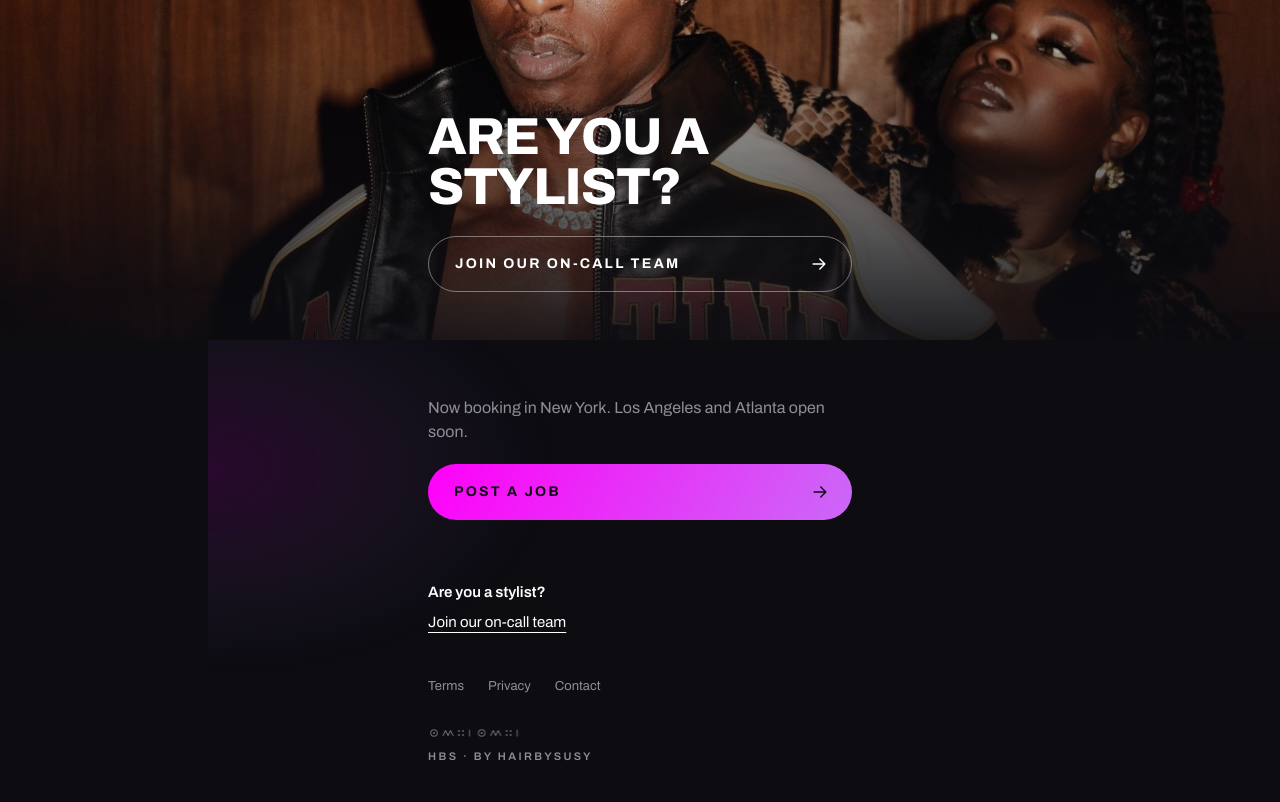
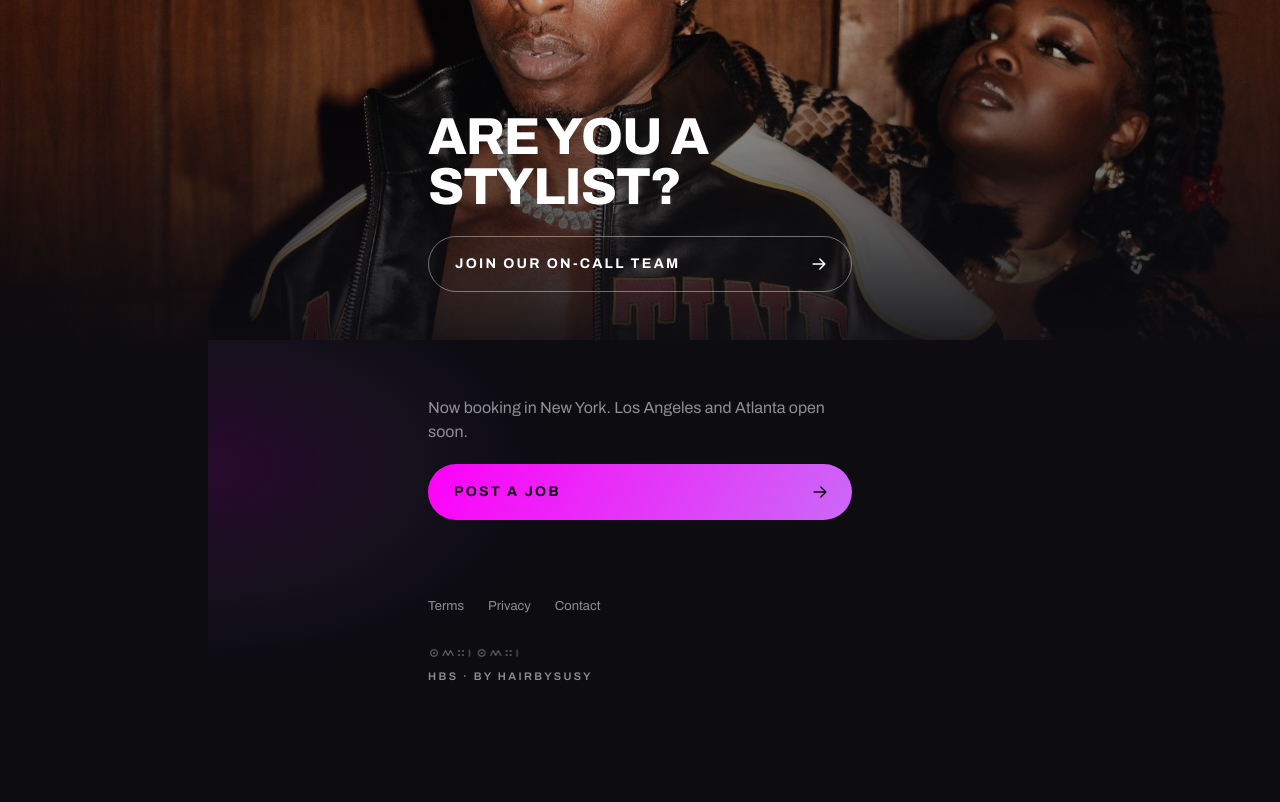
Before and after one commit to hairbysusy/hairbysusy-crew, a plain HTML site: page hairbysusy-crew-github/site/book/index.html in a window 1280 px wide. Shown: the part 3238-4040 px from the top of the page. After the commit the page ends 3960 px from the top, so only its background shows below. Drawn offline with Linux system fonts and the light colour scheme.

Commit message:
HBS home: drop the footer's stylist link, now that "Are you a stylist?" has its own section
Co-Authored-By: Claude Opus 5.5 <noreply@anthropic.com>
Claude-Session: https://claude.ai/code/session_01W94pfAkUyFdJ76bC4BWmAq

```diff
--- a/hairbysusy-crew-github/site/book/index.html
+++ b/hairbysusy-crew-github/site/book/index.html
@@ -151,10 +151,6 @@
   </main>
 
   <footer class="foot-home">
-    <div>
-      <p class="q">Are you a stylist?</p>
-      <a class="textlink" href="/apply/">Join our on-call team</a>
-    </div>
     <nav aria-label="Footer">
       <a href="/book/terms/">Terms</a>
       <a href="/book/privacy/">Privacy</a>
```
